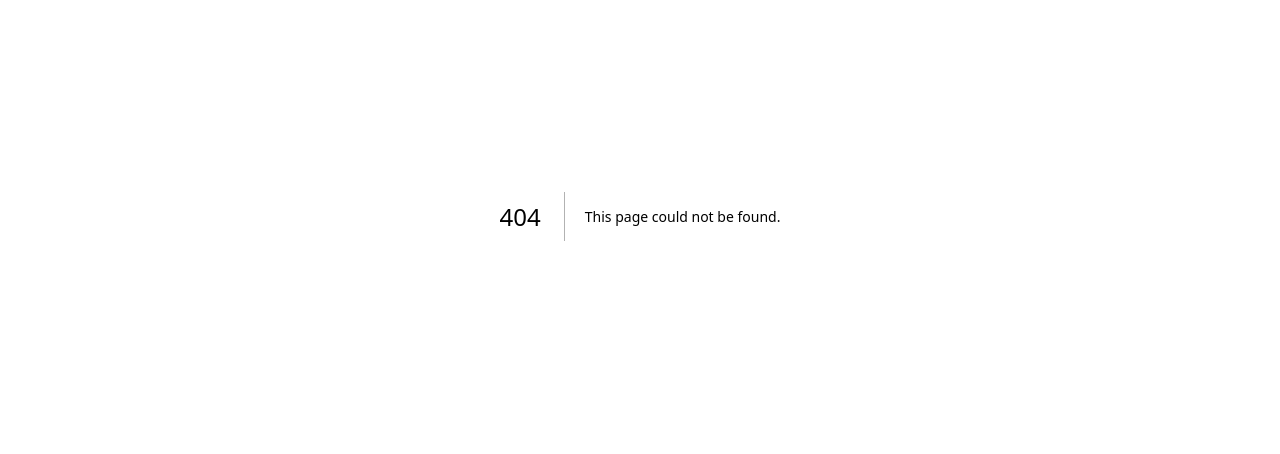
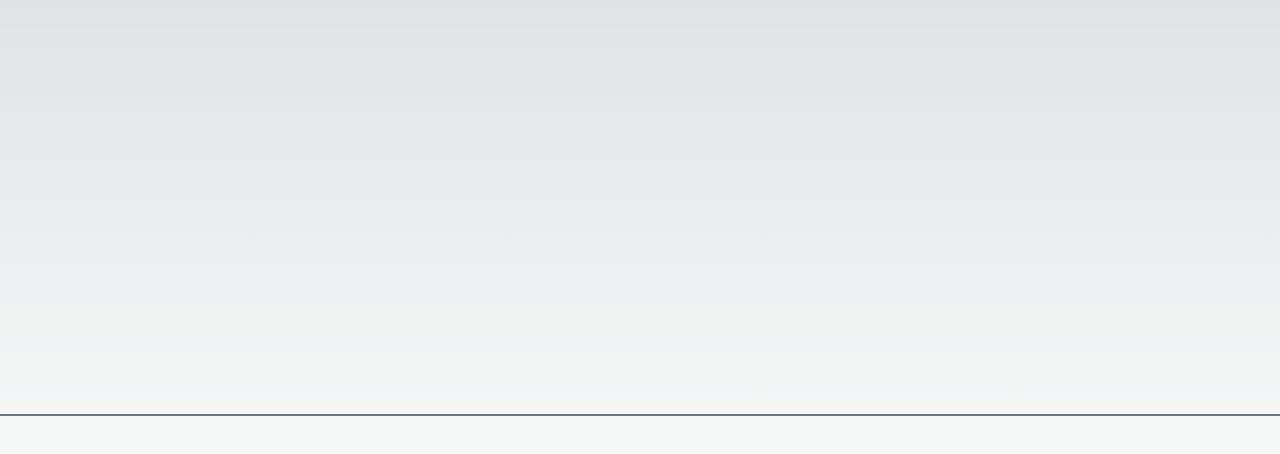
Before and after one commit to tlsrl6427/yogiyo-front, a Next.js app: page /home in a window 1280 px wide. Before the commit this address had no page. Shown: the part 184-638 px from the top of the page. Built offline with nearby package versions, Linux system fonts and the light colour scheme.

Commit message:
#1 [chore] dev branch 생성

```diff
--- /dev/null
+++ b/app/home/page.tsx
@@ -0,0 +1,7 @@
+export default function Home() {
+  return (
+    <div className="flex h-screen justify-center items-center">
+      <div className="flex h-3/6 w-screen border-b-2 border-gray-500"></div>
+    </div>
+  );
+}
```
